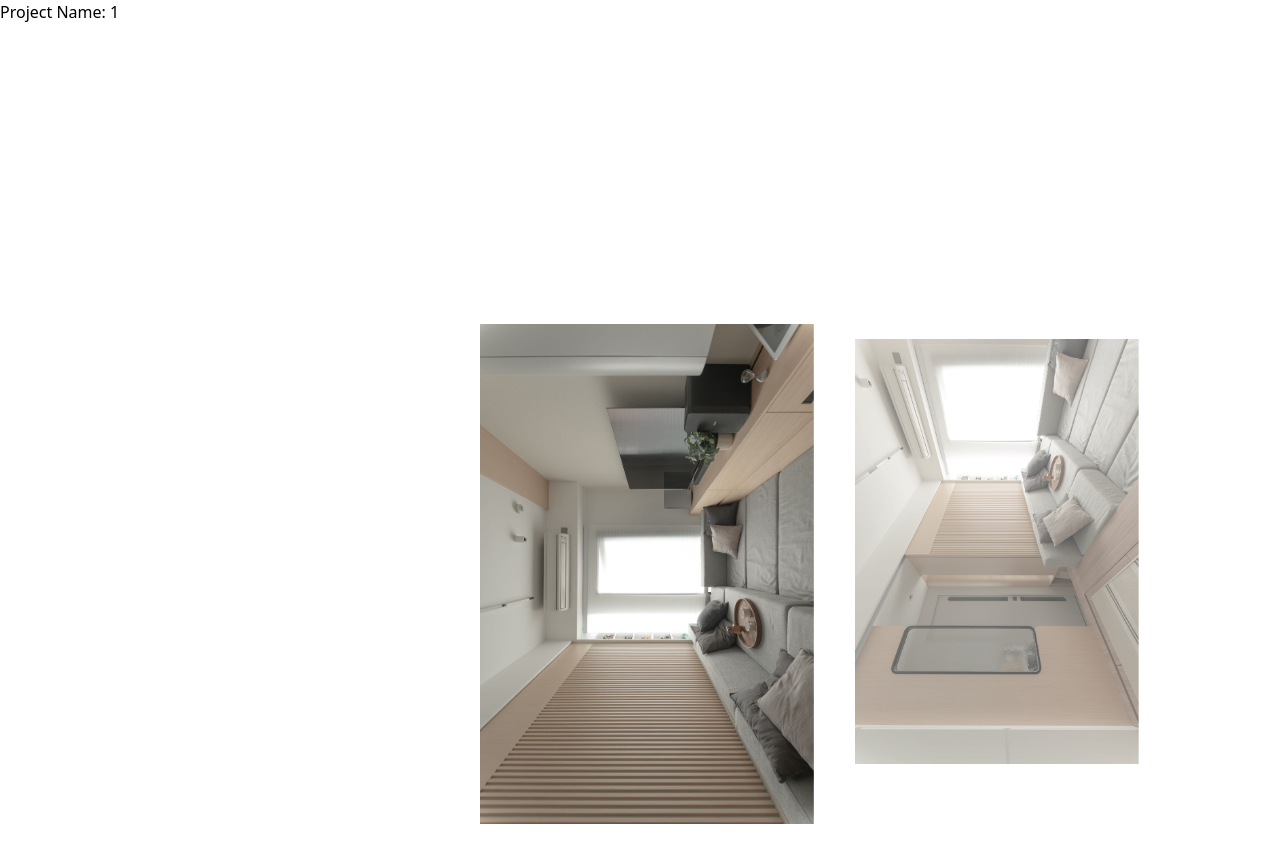
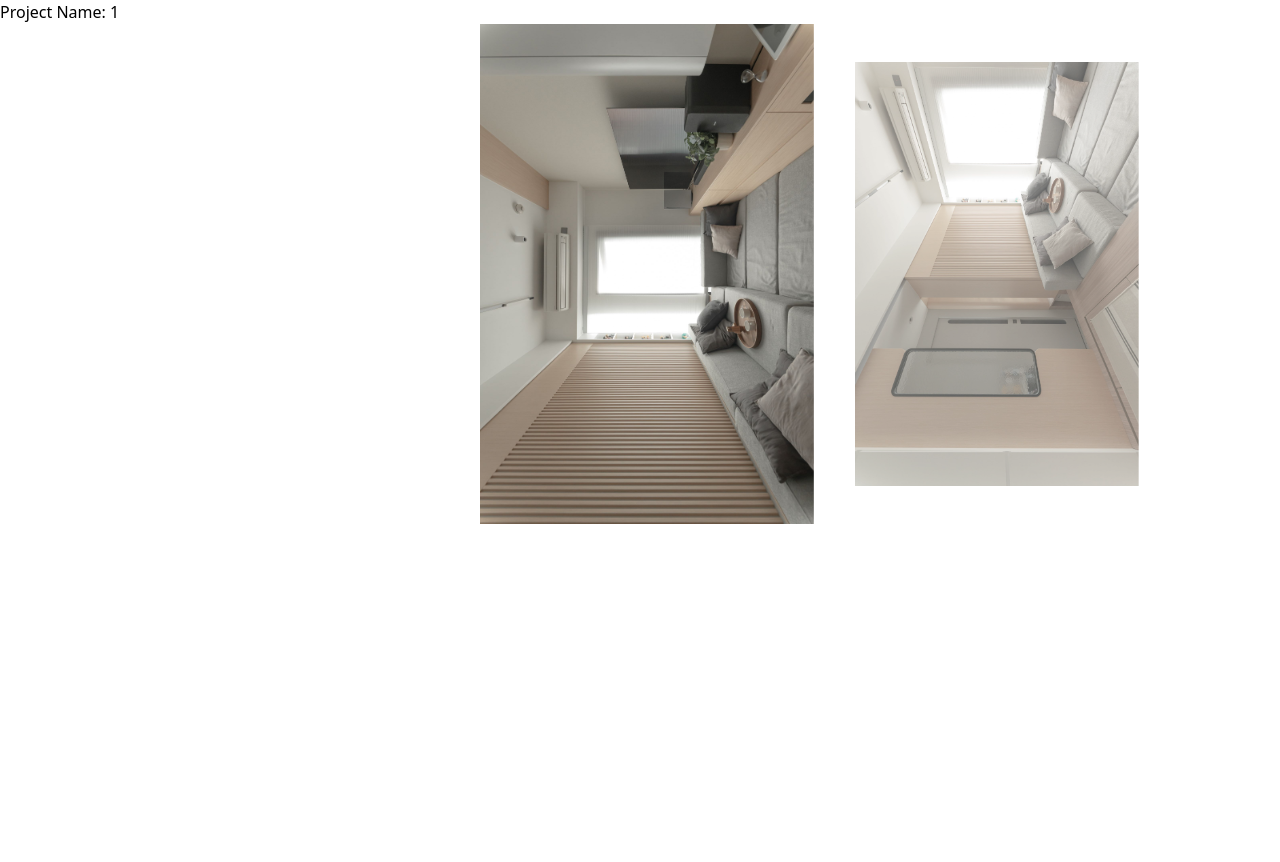
Before and after one commit to imperfectcm/Motto_Interior_Design_Web, a Next.js app: page /projects/1 in a window 1280 px wide. Shown: the top 862 px of the page. Built offline with nearby package versions, Linux system fonts and the light colour scheme.

Commit message:
small fix

```diff
--- a/componants/CSS/ScrollEffect.module.css
+++ b/componants/CSS/ScrollEffect.module.css
@@ -12,11 +12,11 @@
 
 
 .container {
-    width: 100vh;
+    width: 500px;
     height: 100vw;
     overflow-x: hidden;
     overflow-y: auto;
-    transform: rotate(-90deg) translateY(-100vh);
+    transform: rotate(-90deg) translateY(-500px);
     transform-origin: top right;
 
 }
@@ -27,7 +27,7 @@
   }
 
 .div {
-    width: 100vh;
+    width: 100%;
     margin-bottom: 1rem;
     /* transform: rotate(90deg); */
     animation: scrollEffect linear;
--- a/componants/ScrollEffect.tsx
+++ b/componants/ScrollEffect.tsx
@@ -2,6 +2,8 @@ import style from "@/componants/CSS/ScrollEffect.module.css"
 import Image from 'next/image'
 
 export function ScrollEffect() {
+
+
     return (
         <div className={style.container}>
             <div className={style.pre}></div>
```
